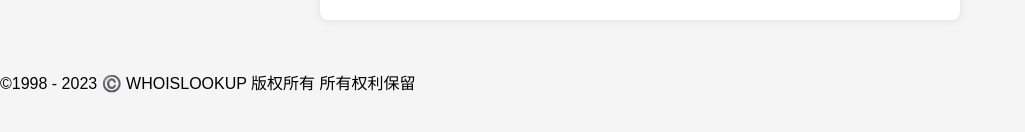
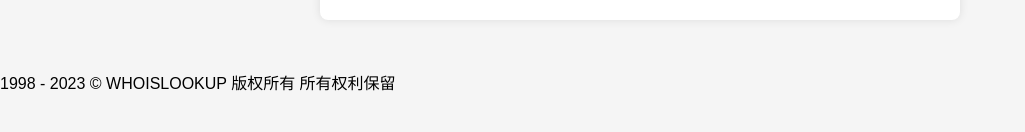
Before and after one commit to imzhuangzhou/WHOIS-LOOKUP, a plain HTML site: page index.html in a window 1280 px wide. Shown: the part 490-622 px from the top of the page, without its empty margins (0-1025 px from the left). Drawn offline with Linux system fonts and the light colour scheme.

Commit message:
Update index.html

```diff
--- a/index.html
+++ b/index.html
@@ -36,7 +36,7 @@
   </div>
 
   <footer>
-      <p>&copy;1998 - 2023 ©️  WHOISLOOKUP 版权所有 所有权利保留 </p>
+      <p>1998 - 2023 &copy; WHOISLOOKUP 版权所有 所有权利保留 </p>
     </div>
   </footer>
 </body>
```
